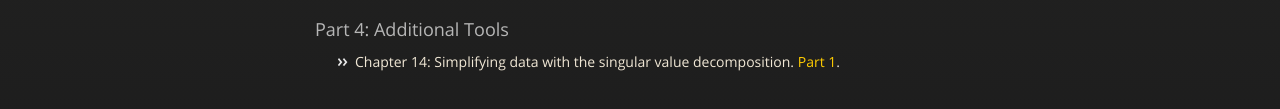
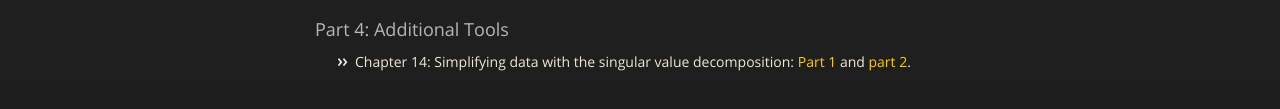
Before and after one commit to mathias-brandewinder/Machine-Learning-In-Action, a plain HTML site: page index.html in a window 1280 px wide. Shown: the part 589-698 px from the top of the page. Drawn offline with nearby package versions, Linux system fonts and the light colour scheme.

Commit message:
Update index.html
Added part 2 of SVD (recommendation engine).

```diff
--- a/index.html
+++ b/index.html
@@ -64,7 +64,7 @@
 </ul><h3>Part 4: Additional Tools</h3>
 
 <ul>
-<li>Chapter 14: Simplifying data with the singular value decomposition. <a href="http://www.clear-lines.com/blog/post/Simplify-data-with-SVD-and-MathNET-in-FSharp.aspx">Part 1</a>.</li>
+<li>Chapter 14: Simplifying data with the singular value decomposition: <a href="http://www.clear-lines.com/blog/post/Simplify-data-with-SVD-and-MathNET-in-FSharp.aspx">Part 1</a> and <a href="http://clear-lines.com/blog/post/Recommendation-Engine-with-SVD-and-MathNET-in-FSharp.aspx">part 2</a>.</li>
 </ul>
       </section>
 
```
